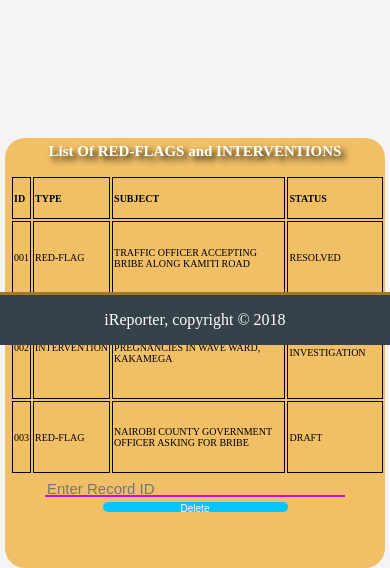
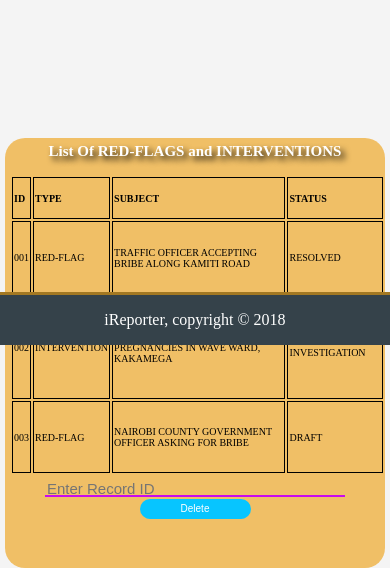
Before and after one commit to gkarumba/iReporter, a plain HTML site: page UI/profile.html in a window 390 px wide. Shown: the part 499-1067 px from the top of the page. Drawn offline with Linux system fonts and the light colour scheme.

Commit message:
[#162112730] Modifying the style sheet for edit button

```diff
--- a/UI/css/style.css
+++ b/UI/css/style.css
@@ -666,8 +666,11 @@ footer {
         margin-bottom: 0px;
     }
     .records input[type="submit"] {
-        height: 10px;
         font-size: 10px;
+        height: 15px;
+        height: 20px;
+        width:30%;
+        border-radius: 20px;
         margin-bottom: 0px;
     }
     .profile{
```
